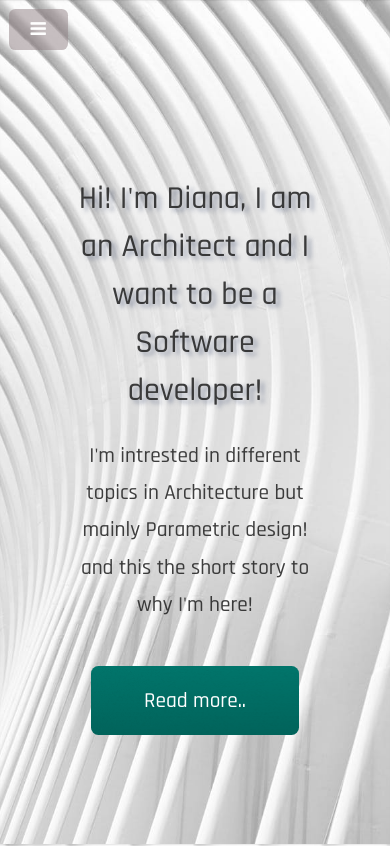
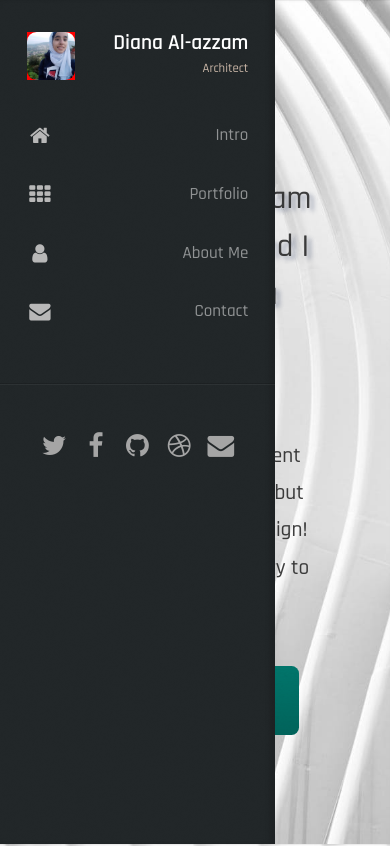
Before and after one commit to diana96alazzam/test-Portfolio-1, a website: page public/index.html in a window 390 px wide. Shown: the top 846 px of the page. Drawn offline with Linux system fonts and the light colour scheme.

Commit message:
started doing the tablet

```diff
--- a/public/assets/css/base.css
+++ b/public/assets/css/base.css
@@ -1,3 +1,13 @@
+
+
+
+
+
+
+
+#contact {
+	height: 100vh;
+}
 /* Container */
 
 .container {
@@ -133,6 +143,8 @@ h2.alt {
             background-color: rgb(145, 129, 141);
 			background-image: url("../../images/pexels-photo-911738.jpeg");
 			height: 100vh;
+			background-size: cover;
+			background-repeat: no-repeat;
 
         }
 
@@ -144,6 +156,8 @@ h2.alt {
 
         #main > section.three {
 			background-image: url('../../images/lightB.jpg');
+			background-size: cover;
+			background-repeat: no-repeat;
 			height: 100vh;
         }
 
--- a/public/assets/css/modules.css
+++ b/public/assets/css/modules.css
@@ -445,9 +445,6 @@ button,
 
 /* Narrower */
 
-#headerToggle {
-    display: none;
-}
 
 @media screen and (max-width: 960px) {
 
@@ -485,19 +482,7 @@ button,
     /* Header */
 
         #header {
-            -moz-backface-visibility: hidden;
-            -webkit-backface-visibility: hidden;
-            -ms-backface-visibility: hidden;
-            backface-visibility: hidden;
-            -moz-transform: translateX(-275px);
-            -webkit-transform: translateX(-275px);
-            -ms-transform: translateX(-275px);
-            transform: translateX(-275px);
-            -moz-transition: -moz-transform 0.5s ease;
-            -webkit-transition: -webkit-transform 0.5s ease;
-            -ms-transition: -ms-transform 0.5s ease;
-            transition: transform 0.5s ease;
-            -webkit-overflow-scrolling: touch;
+
             display: block;
             height: 100%;
             left: 0;
@@ -531,77 +516,7 @@ button,
             padding: 0.5em 1.25em 0.5em 1.25em;
         }
 
-        #headerToggle {
-            -moz-backface-visibility: hidden;
-            -webkit-backface-visibility: hidden;
-            -ms-backface-visibility: hidden;
-            backface-visibility: hidden;
-            -moz-transition: -moz-transform 0.5s ease;
-            -webkit-transition: -webkit-transform 0.5s ease;
-            -ms-transition: -ms-transform 0.5s ease;
-            transition: transform 0.5s ease;
-            display: block;
-            height: 2.25em;
-            left: 0;
-            position: fixed;
-            top: 0;
-            width: 3.25em;
-            z-index: 10001;
-        }
 
-            #headerToggle .toggle {
-                position: absolute;
-                left: 0;
-                top: 0;
-                width: 100%;
-                height: 100%;
-                outline: 0;
-                border: 0;
-            }
-
-                #headerToggle .toggle:before {
-                    font-family: FontAwesome;
-                    text-decoration: none;
-                    font-style: normal;
-                    font-weight: normal;
-                    -webkit-font-smoothing: antialiased;
-                    -moz-osx-font-smoothing: grayscale;
-                    content: '\f0c9';
-                    color: #fff;
-                    font-size: 18px;
-                    line-height: 2.25em;
-                    background: rgba(144, 128, 132, 0.5);
-                    border-radius: 0.35em;
-                    text-align: center;
-                    position: absolute;
-                    left: 0.5em;
-                    top: 0.5em;
-                    display: block;
-                    width: 3.25em;
-                    height: 2.25em;
-                    line-height: 2.25em;
-                }
-
-        body.header-visible #main {
-            -moz-transform: translateX(275px);
-            -webkit-transform: translateX(275px);
-            -ms-transform: translateX(275px);
-            transform: translateX(275px);
-        }
-
-        body.header-visible #headerToggle {
-            -moz-transform: translateX(275px);
-            -webkit-transform: translateX(275px);
-            -ms-transform: translateX(275px);
-            transform: translateX(275px);
-        }
-
-        body.header-visible #header {
-            -moz-transform: translateX(0);
-            -webkit-transform: translateX(0);
-            -ms-transform: translateX(0);
-            transform: translateX(0);
-        }
 
     /* Footer */
 
--- a/public/index.html
+++ b/public/index.html
@@ -80,6 +80,10 @@
 
 		<!-- Portfolio -->
 		<section id="portfolio" class="two">
+
+
+
+
 			<div class="container">
 
 				<header>
@@ -201,7 +205,7 @@
 	<script src="assets/js/browser.min.js"></script>
 	<script src="assets/js/breakpoints.min.js"></script>
 	<script src="assets/js/util.js"></script>
-	<script src="assets/js/main.js"></script>
+	<!-- <script src="assets/js/main.js"></script> -->
 
 </body>
 
```
Also changed, not shown: README.md, public/assets/js/breakpoints.min.js (line endings or trailing spaces), public/assets/js/browser.min.js (line endings or trailing spaces).
